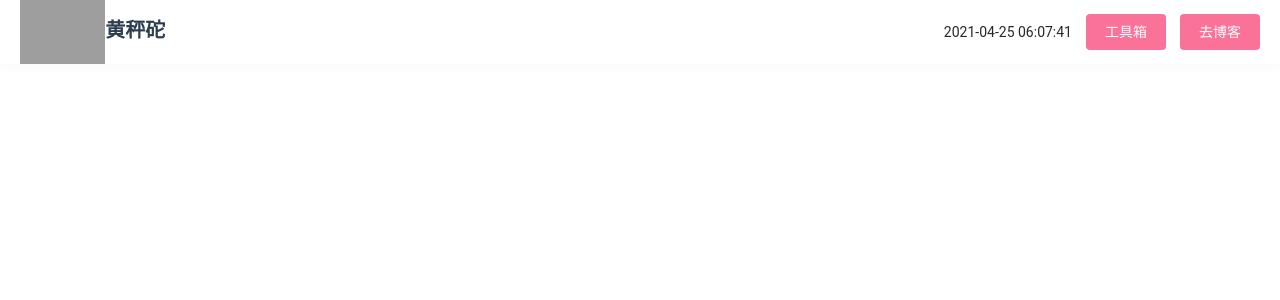
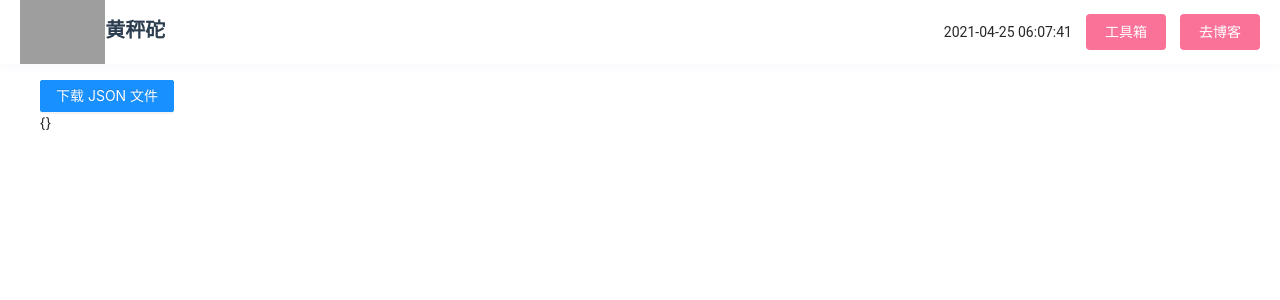
Before and after one commit to HuangChengtuo/react-ts, a React app: page /bangumi in a window 1280 px wide. Shown: the top 300 px of the page. Built offline with nearby package versions, Linux system fonts and the light colour scheme; no server answers; grey boxes are pictures that could not be loaded; a web font is replaced by a local one.

Commit message:
下载 json 按钮

```diff
--- a/src/pages/Bangumi.tsx
+++ b/src/pages/Bangumi.tsx
@@ -1,22 +1,29 @@
 import { useState, useEffect } from 'react'
+import { Button } from 'antd'
 import dayjs from 'dayjs'
 
 interface IBangumi {
   begin: string,
   end: string
 }
-// TODO 之后改成直接生成 JSON 文件
+
 export default function Bangumi () {
+  /** 一年前 */
   const start = dayjs().unix() - 86400 * 365
-  const [json, setJson] = useState('')
+  const [json, setJson] = useState('{}')
+  const [url, setUrl] = useState('')
 
   async function getData () {
     const raw = await fetch('https://cdn.jsdelivr.net/npm/bangumi-data/dist/data.json')
     const res = await raw.json()
     let arr: IBangumi[] = res.items
+    // 过滤已完结和一年前开播还未完结的番剧
     arr = arr.filter(item => !item.end)
     arr = arr.filter(item => dayjs(item.begin).unix() > start)
+
+    const blob = new Blob([json], { type: 'application/json;charset=utf-8' })
     setJson(JSON.stringify(arr))
+    setUrl(URL.createObjectURL(blob))
   }
 
   useEffect(() => {
@@ -25,6 +32,10 @@ export default function Bangumi () {
 
   return (
     <div className="page-1200" style={{ wordBreak: 'break-all' }}>
+      <Button type="primary">
+        <a href={url} download="bangumi">下载 JSON 文件</a>
+      </Button>
+      <br />
       {json}
     </div>
   )
```
